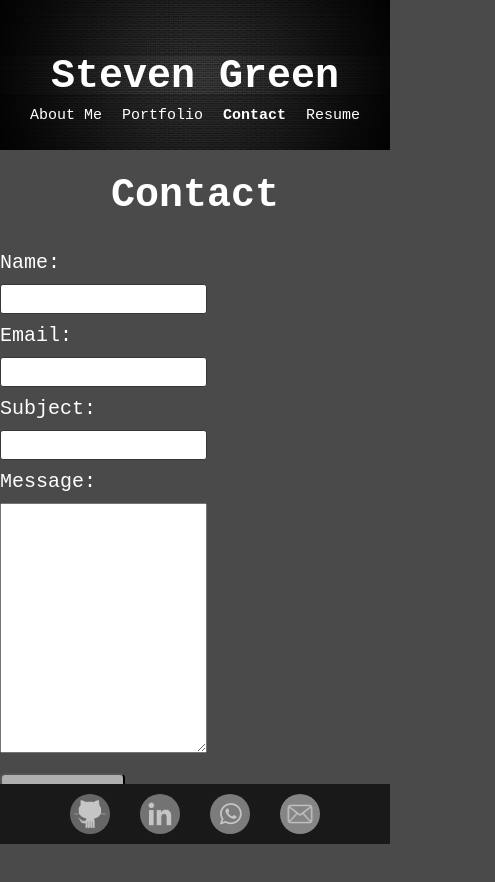
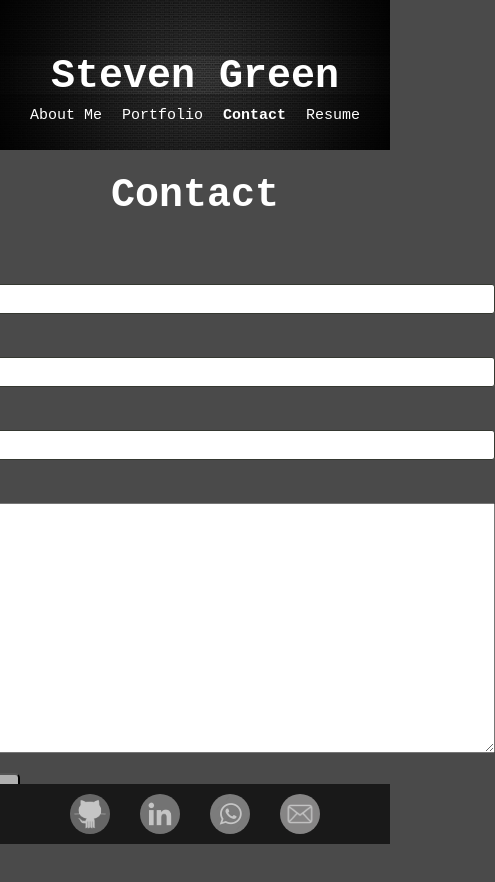
Before and after one commit to mrgreen12375/green-portfolio, a React (Create React App) app: page / in a window 390 px wide. Both pictures are taken after a click on the item "Contact". Shown: the top 882 px of the page, 495 px wide, since content can reach past the window. Built offline with nearby package versions, Linux system fonts and the light colour scheme.

Commit message:
fixing input fields

```diff
--- a/src/style.css
+++ b/src/style.css
@@ -432,12 +432,12 @@ p {
 }
 
 .userInput {
-    padding: 5px 400px 5px 5px;
+    padding: 5px 5px 5px 5px;
     margin: 10px 0px 10px 0px;
 }
 
 .messageInput {
-    padding: 5px 400px 180px 5px;
+    padding: 5px 5px 180px 5px;
     margin: 10px 0px 10px 0px;
 }
 
@@ -606,26 +606,6 @@ footer {
 		font-size: 20px;
 	}
 
-    form {
-        width: 0%;
-        margin-left: -100px;
-	}
-
-    input {
-        width: 0px;
-	}
-
-    .userInput {
-        padding-right: 200px;
-    }
-
-    textarea {
-        width: 0px;
-	}
-
-    .messageInput {
-        padding-right: 200px;
-    }
 }
 
 @media screen and (max-width: 500px) {
```
Also changed, not shown: 6 other files (tests, documents, lock files or other folders).
